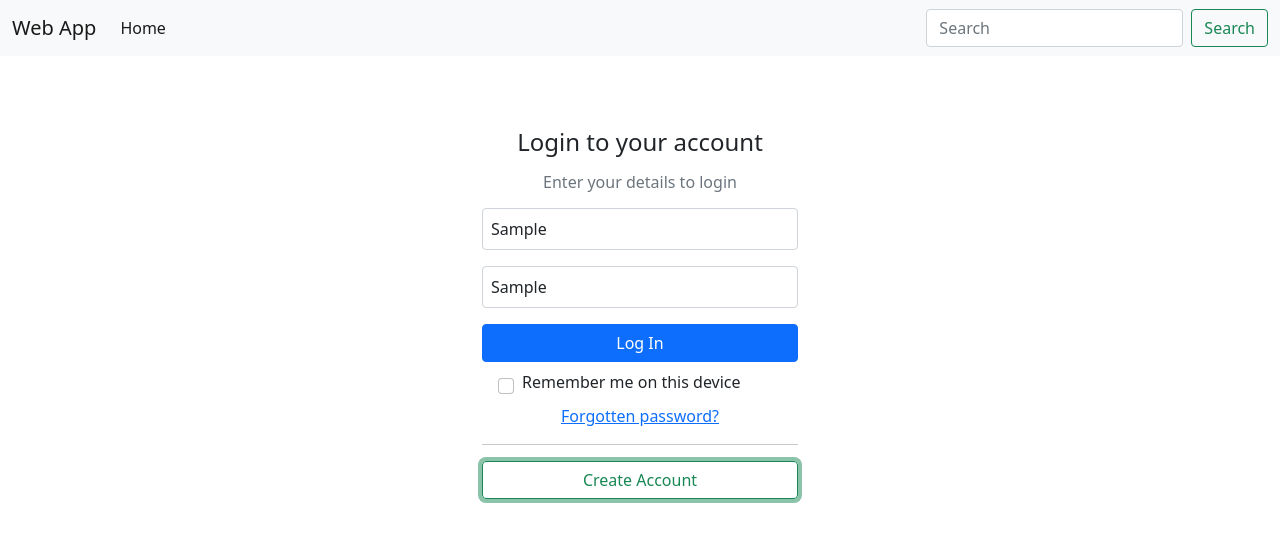
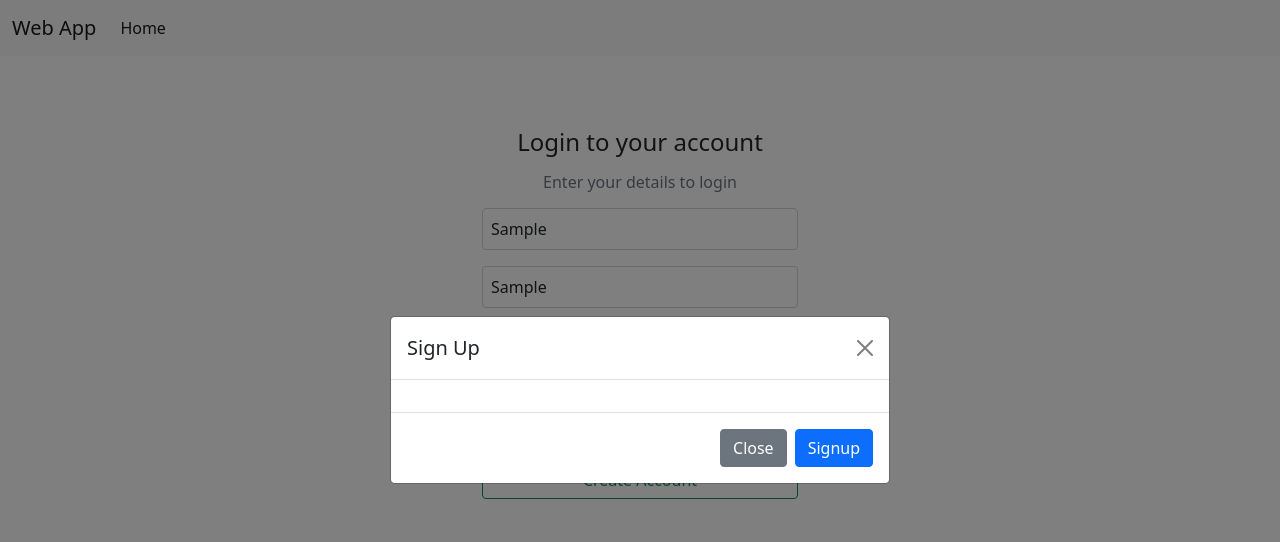
Before and after one commit to sharadkamble-sk/WebApp, a plain HTML site: page index.html in a window 1280 px wide. Both pictures are taken after typing "Sample", "Sample" into the empty fields and a click on the button "Create Account". Drawn offline with nearby package versions, Linux system fonts and the light colour scheme.

Commit message:
second commit

```diff
--- a/index.html
+++ b/index.html
@@ -13,6 +13,9 @@
     <script src="https://cdn.jsdelivr.net/npm/bootstrap@5.1.3/dist/js/bootstrap.bundle.min.js"
         integrity="sha384-ka7Sk0Gln4gmtz2MlQnikT1wXgYsOg+OMhuP+IlRH9sENBO0LRn5q+8nbTov4+1p"
         crossorigin="anonymous"></script>
+
+    <script src="https://ajax.googleapis.com/ajax/libs/jquery/3.6.0/jquery.min.js"></script>
+    <script src="https://maxcdn.bootstrapcdn.com/bootstrap/3.4.1/js/bootstrap.min.js"></script>
 
 </head>
 
@@ -32,10 +35,7 @@
                         <a class="nav-link active" aria-current="page" href="#">Home</a>
                     </li>
                 </ul>
-                <form class="d-flex">
-                    <input class="form-control me-2" type="search" placeholder="Search" aria-label="Search">
-                    <button class="btn btn-outline-success" type="submit">Search</button>
-                </form>
+
             </div>
         </div>
     </nav>
@@ -62,11 +62,47 @@
                         Remember me on this device
                     </label>
                 </div>
-                <p class="mb-2 text-muted text-center"> <a href="#">Forgotten password?</a></p><hr>
+                <p class="mb-2 text-muted text-center"> <a href="#">Forgotten password?</a></p>
+                <hr>
+
+                <!--
                 <div class="d-grid gap-2 ">
                     <button type="button" class="btn btn-outline-success btn-m mb-4">Create Account</button>
+                </div> -->
+                <!-- Button trigger modal -->
+                <div class="d-grid gap-2 ">
+                    <button type="button" class="btn btn-outline-success" data-bs-toggle="modal"
+                        data-bs-target="#staticBackdrop">
+                        Create Account
+                    </button>
                 </div>
+
+                <!-- Modal -->
+                <div class="modal fade" id="staticBackdrop" data-bs-backdrop="static" data-bs-keyboard="false"
+                    tabindex="-1" aria-labelledby="staticBackdropLabel" aria-hidden="true">
+                    <div class="modal-dialog modal-dialog-centered modal-dialog-scrollable" >
+                        <div class="modal-content">
+                            <div class="modal-header">
+                                <h5 class="modal-title" id="staticBackdropLabel">Sign Up</h5>
+                                <button type="button" class="btn-close" data-bs-dismiss="modal"
+                                    aria-label="Close"></button>
+                            </div>
+                            <div class="modal-body" >
+
+
+
+                            </div>
+                            <div class="modal-footer">
+                                <button type="button" class="btn btn-secondary" data-bs-dismiss="modal">Close</button>
+                                <button type="button" class="btn btn-primary">Signup</button>
+                            </div>
+                        </div>
+                    </div>
+                </div>
+
+
             </form>
+
         </div>
     </div>
 
```
